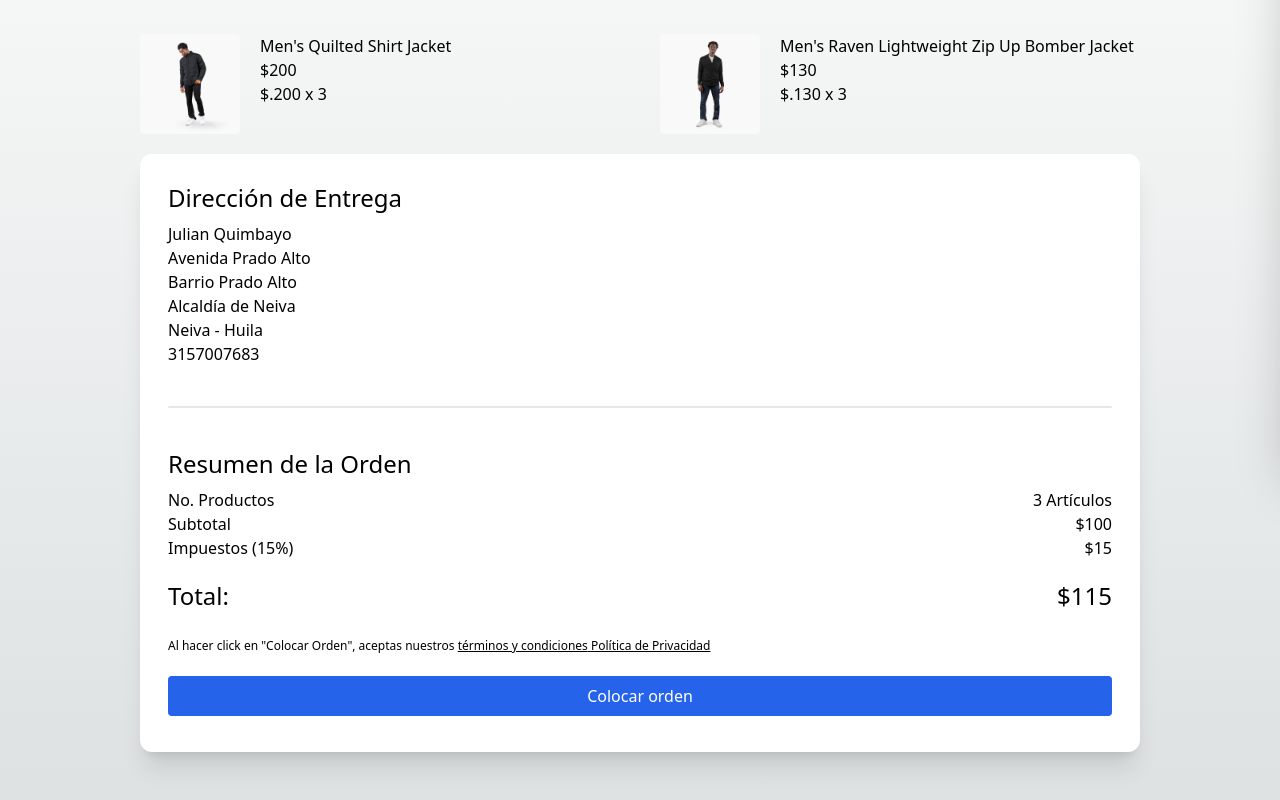
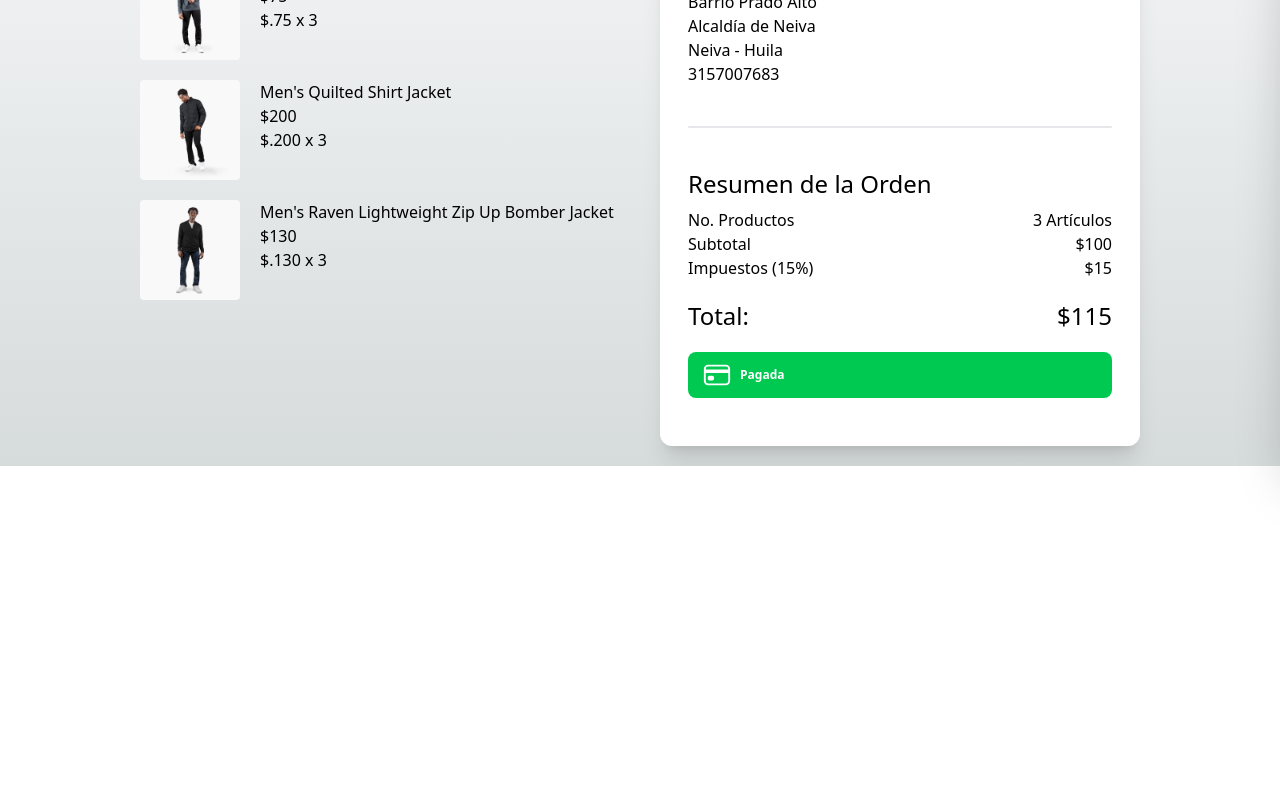
Before and after one commit to sebastiian06/Ecommerce, a Next.js app: page /orders/123 in a window 1280 px wide. Shown: the part 334-1134 px from the top of the page. After the commit the page ends 800 px from the top, so only its background shows below. Built offline with nearby package versions, Linux system fonts and the light colour scheme.

Commit message:
Actualización del proyecto segunto taller finalizado gracias a nuestro señor Jesucristo y alá

```diff
--- a/src/app/(shop)/checkout/page.tsx
+++ b/src/app/(shop)/checkout/page.tsx
@@ -40,7 +40,9 @@ export default function CartPage() {
                 <div>
                   <p>{product.title}</p>
                   <p>${product.price}</p>
-                  <p>$.{product.price} x 3</p>
+                  <p>
+                    <span className="font-bold">Subtotal: $.{product.price} x 3</span>
+                  </p>
                 </div>
               </div>
             ))}
--- a/src/app/(shop)/orders/[id]/page.tsx
+++ b/src/app/(shop)/orders/[id]/page.tsx
@@ -12,41 +12,38 @@ const productsInCart = [
   initialData.products[2],
 ];
 
-interface Props{
-  params:{
-    id:string;
-  }
+interface Props {
+  params: {
+    id: string;
+  };
 }
 
-export default async function ({params}:Props) {
-  const {id} = await params;
+export default async function ({ params }: Props) {
+  const { id } = await params;
 
   return (
     <div className="flex justify-center items-center mb-72 px-10 sm:px-0">
       <div className="flex flex-col w-[1000px]">
         <Title title={`Orden # ${id}`} />
 
+        {/* Contenedor en 2 columnas */}
         <div className="grid grid-cols-1 sm:grid-cols-2 gap-10 mt-5">
 
-          {/* Carrito */}
+          {/* 🛒 Carrito */}
           <div className="flex flex-col mt-5">
-
-              <div className={
-                clsx(
+            <div
+              className={clsx(
                 "flex items-center rounded-lg py-2 px-3.5 text-xs font-bold text-white mb-5",
                 {
-                    'bg-red-500': false,
-                    'bg-green-500': true
+                  "bg-red-500": false,
+                  "bg-green-500": true,
                 }
-                )
-              }>
+              )}
+            >
               <IoCardOutline size={30} />
-                {/* <span className="mx-2">Pendiente de Pago</span> */}
               <span className="mx-2">Pagada</span>
             </div>
-            </div>
 
-            {/* Items */}
             {productsInCart.map((product) => (
               <div key={product.slug} className="flex mb-5">
                 <Image
@@ -66,7 +63,6 @@ export default async function ({params}:Props) {
             ))}
           </div>
 
-          {/* Checkout */}
           <div>
             <div className="bg-white rounded-xl shadow-xl p-7">
 
@@ -81,7 +77,6 @@ export default async function ({params}:Props) {
               </div>
 
               <div className="w-full h-0.5 rounded bg-gray-200 mb-10"></div>
-
 
               <h2 className="text-2xl mb-2">Resumen de la Orden</h2>
 
@@ -101,25 +96,20 @@ export default async function ({params}:Props) {
                 <span className="mt-5 text-2xl text-right">$115</span>
               </div>
 
-              <div className="mt-5 mb-2 w-full">
-                <p className="mb-5">
-                  <span className="text-xs">
-                    Al hacer click en "Colocar Orden", aceptas nuestros{" "}
-                    <a href="#" className="underline">
-                      {" "}
-                      términos y condiciones{" "}
-                    </a>{" "}
-                    <a href="#" className="underline">
-                      Política de Privacidad
-                    </a>
-                  </span>
-                </p>
-                <Link
-                  className="flex btn-primary justify-center"
-                  href="/orders/123"
+              <div className="flex flex-col mt-5">
+                <div
+                  className={clsx(
+                    "flex items-center rounded-lg py-2 px-3.5 text-xs font-bold text-white mb-5",
+                    {
+                      "bg-red-500": false,
+                      "bg-green-500": true,
+                    }
+                  )}
                 >
-                  Colocar orden
-                </Link>
+                  <IoCardOutline size={30} />
+                  <span className="mx-2">Pagada</span>
+                </div>
+              </div>
             </div>
           </div>
         </div>
```
Lines whose indentation alone changed are shown as unchanged.
